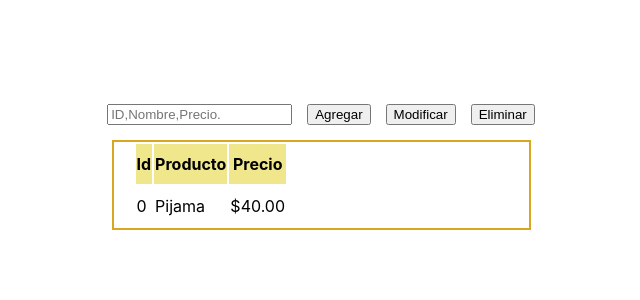
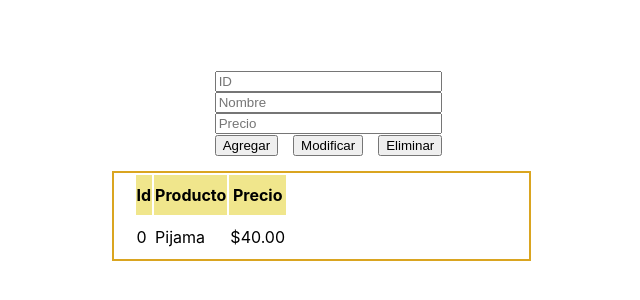
Before and after one commit to Ciervos/ReacTTablaProductos, a React (Create React App) app: page / in a window 1280 px wide. Shown: the part 134-434 px from the top of the page, without its empty margins (287-927 px from the left). Built offline with nearby package versions, Linux system fonts and the light colour scheme.

Commit message:
cambio por event.target

```diff
--- a/src/App.js
+++ b/src/App.js
@@ -1,9 +1,11 @@
-import React from 'react';
+import React,{useState} from 'react';
 import logo from './logo.svg';
 import './App.css';
 import Listadeproductos from './components/listadeproductos/listadeproductos';
 
 function App() {
+
+
   return (
    <Listadeproductos></Listadeproductos>
   );
--- a/src/components/listadeproductos/listadeproductos.js
+++ b/src/components/listadeproductos/listadeproductos.js
@@ -10,28 +10,53 @@ const Listadeproductos = props =>{
         precio: "40.00"
     }]);
 
+    const [id, setId] = useState();
+    const [name, setName] = useState();
+    const [precio, setPrecio] = useState();
+
+    const getId = event =>{
+        setId(event.target.value);
+    }
+    const getName = event =>{
+        setName(event.target.value);
+    }
+
+    const getPrecio = event =>{
+        setPrecio(event.target.value);
+    }
+
     const agregarLista = () =>{
 
-    let inputcont = document.querySelector("#inputprincipal").value;
+    /*let inputcont = document.querySelector("#inputprincipal").value;
     inputcont = inputcont.split(",");
 
     const nuevoelemento = {
              id: inputcont[0],
              name: inputcont[1],
              precio: inputcont[2],
-         }
+         }*/
 
-        setMaindata([...maindata, nuevoelemento]);
+     const nuevoElemento = {
+         id,
+         name,
+         precio,
+     }
+
+        setMaindata([...maindata, nuevoElemento]);
 
     }
 
     const eliminarLista = () =>{
         console.log("me ejecuto -eliminarLista");
-        let inputcont = document.querySelector("#inputprincipal").value;
+        /*let inputcont = document.querySelector("#inputprincipal").value;
         inputcont = inputcont.split(",");
-        let targetid =  inputcont[0];
+        let targetid =  inputcont[0];*/
+        let targetid = id;
+        let targetname = name;
+        let targetprecio = precio;
         setMaindata(maindata => maindata.filter(item => item.id !== targetid));
-
+        /*setMaindata(maindata => maindata.filter(item => item.name !== targetname));
+        setMaindata(maindata => maindata.filter(item => item.precio !== targetprecio));*/
     }
 
 
@@ -41,7 +66,9 @@ const Listadeproductos = props =>{
 
         return(
     <div className="lista-contenedorgeneral">
-        <div><input id="inputprincipal" type="text" placeholder="ID,Nombre,Precio."></input>
+        <div><div className="input-contenedor"><input id="inputprincipal" onChange={getId} type="text" placeholder="ID"></input>
+        <input id="inputprincipal" type="text" onChange={getName} placeholder="Nombre"></input>
+        <input id="inputprincipal" type="text" onChange={getPrecio} placeholder="Precio"></input></div>
         <button type="submit" onClick={agregarLista}>Agregar</button>
         <button type="submit">Modificar</button>
         <button type="submit" onClick={eliminarLista}>Eliminar</button></div>
--- a/src/components/listadeproductos/listadeproductos.scss
+++ b/src/components/listadeproductos/listadeproductos.scss
@@ -10,3 +10,9 @@
 button{
     margin-left: 15px;
 }
+
+.input-contenedor{
+    display: flex;
+    flex-direction: column;
+    padding-left: 15px;
+}
```
